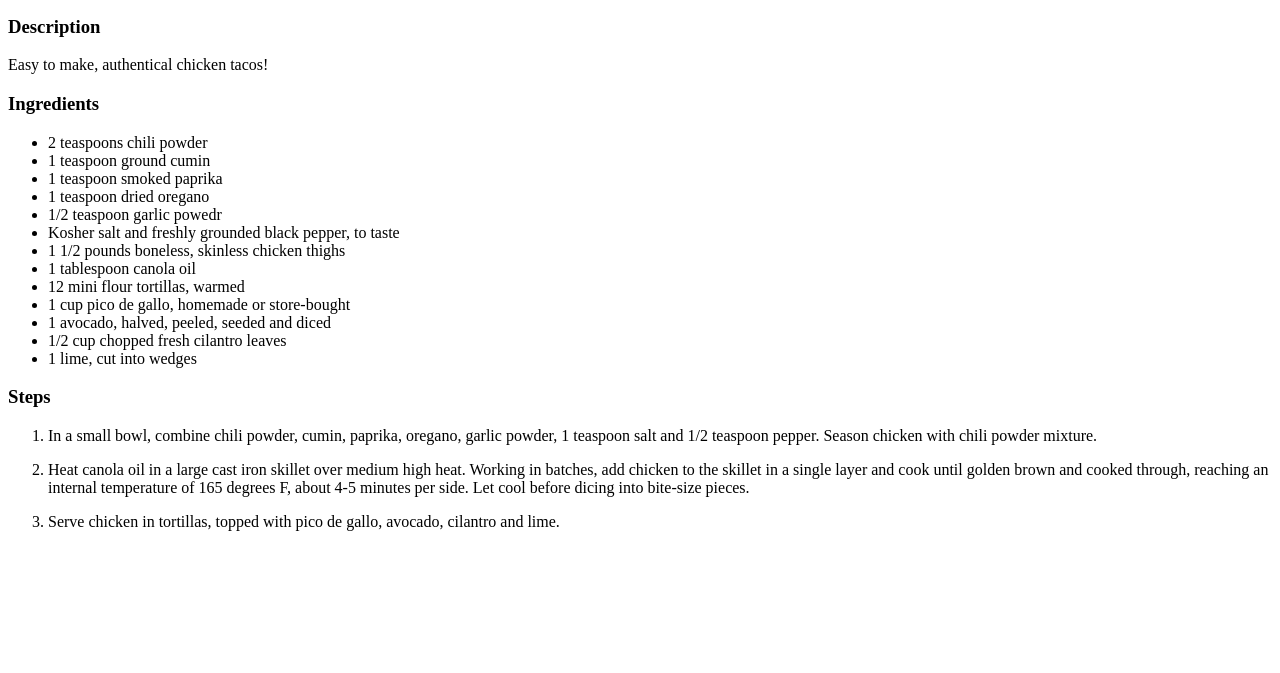
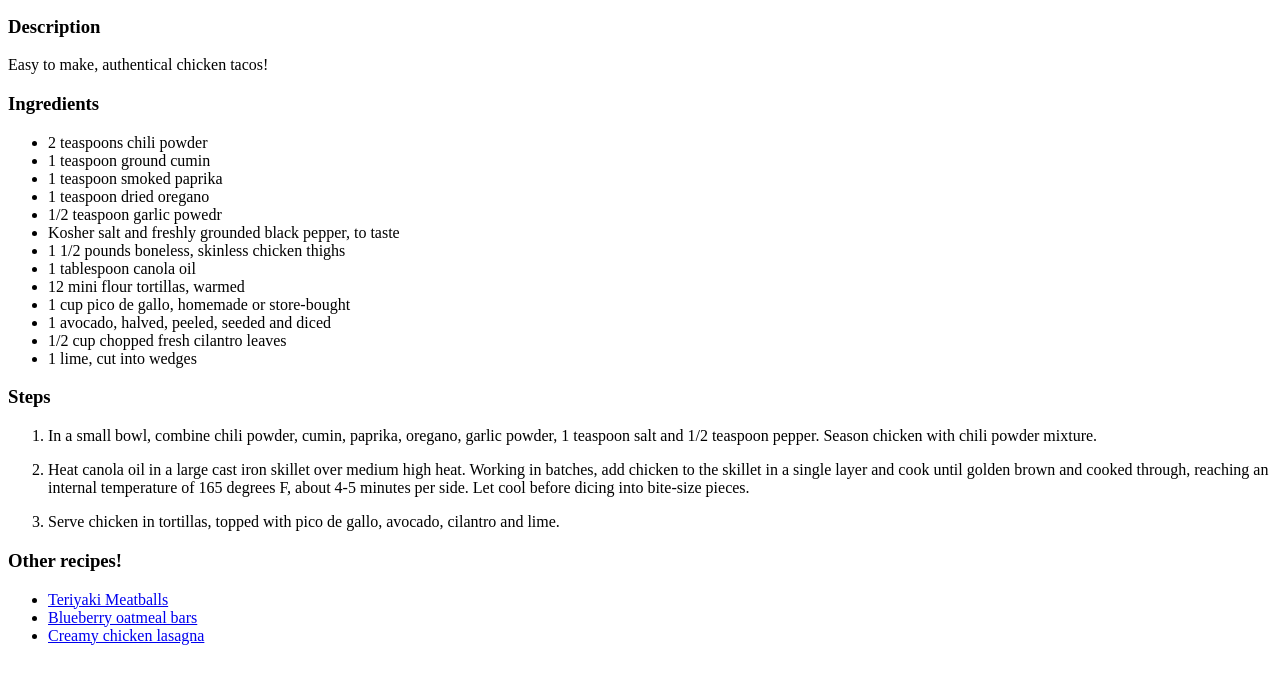
Before and after one commit to Kirash39/odin-recipes, a plain HTML site: page recipes/tacos.html in a window 1280 px wide. Shown: the part 127-800 px from the top of the page. Drawn offline with Linux system fonts and the light colour scheme.

Commit message:
Add links to other recipes in each page

```diff
--- a/recipes/tacos.html
+++ b/recipes/tacos.html
@@ -43,5 +43,11 @@
 
         <li><p>Serve chicken in tortillas, topped with pico de gallo, avocado, cilantro and lime.</p></li>
        </ol>
+       <h3>Other recipes!</h3>
+       <ul>
+       <li><a href="meatballs.html">Teriyaki Meatballs</a></li>
+       <li><a href="blueberry.html">Blueberry oatmeal bars</a></li>
+       <li><a href="lasagna.html">Creamy chicken lasagna</a></li>
+       </ul>
     </body>
 </html>
```
Also changed, not shown: recipes/blueberry.html (+7 -0 lines), recipes/lasagna.html (+1 -1 lines), recipes/meatballs.html (+7 -0 lines).
